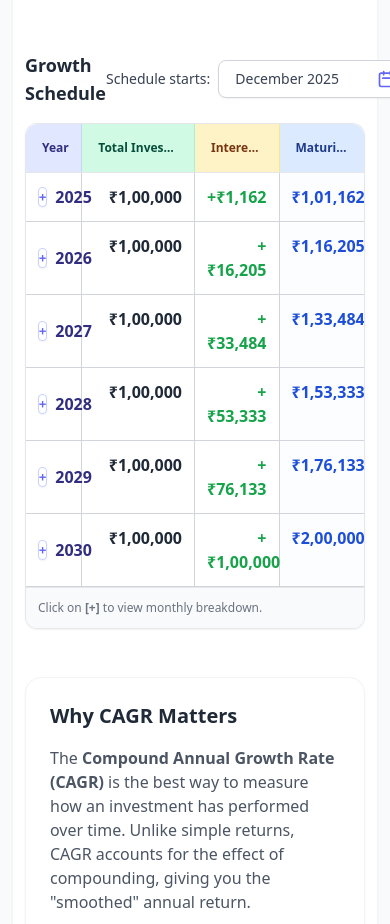
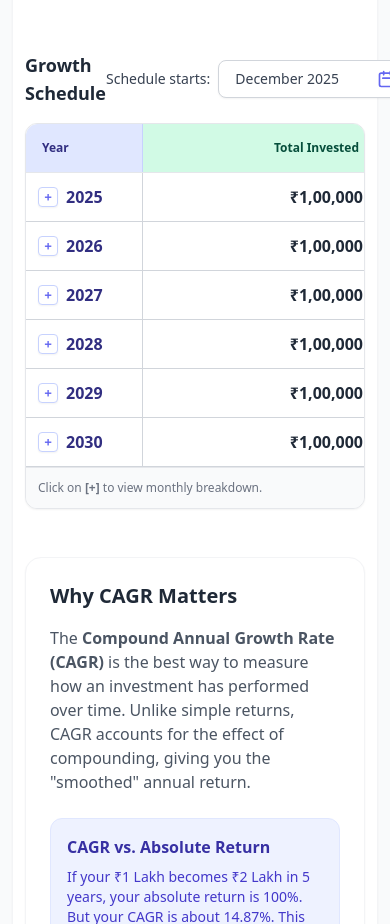
Before and after one commit to soninishank/FinancialCalculator, a React (Create React App) app: page /calculators/cagr-calculator in a window 390 px wide. Shown: the part 2420-3344 px from the top of the page. Built offline with nearby package versions, Linux system fonts and the light colour scheme; the HTML template or start-up script is replaced by a standard one.

Commit message:
Improved padding

```diff
--- a/src/components/common/CollapsibleAmortizationTable.js
+++ b/src/components/common/CollapsibleAmortizationTable.js
@@ -25,7 +25,7 @@ export default function CollapsibleAmortizationTable({ yearlyData, monthlyData,
             <div className="overflow-auto max-h-[600px] w-full">
                 <div className="min-w-[900px]">
                     {/* TABLE HEADER - Inside scroll container to keep alignment */}
-                    <div className="grid grid-cols-12 bg-slate-900 border-b border-slate-300 text-[10px] sm:text-xs font-black uppercase tracking-widest text-center items-stretch">
+                    <div className="grid grid-cols-12 bg-slate-900 border-b border-slate-300 text-xs sm:text-sm font-black uppercase tracking-widest text-center items-stretch">
                         <div className="col-span-1 p-3 flex items-center justify-center bg-slate-800 text-slate-100 border-r border-slate-700">Year</div>
 
                         <div className="col-span-2 p-3 flex items-center justify-center bg-[#8DB63F] text-white border-r border-white/20 leading-tight">
@@ -48,7 +48,7 @@ export default function CollapsibleAmortizationTable({ yearlyData, monthlyData,
                             Balance
                         </div>
 
-                        <div className="col-span-1 p-3 flex items-center justify-center bg-slate-800 text-slate-100 leading-tight text-[9px] sm:text-[10px]">
+                        <div className="col-span-1 p-3 flex items-center justify-center bg-slate-800 text-slate-100 leading-tight text-[10px] sm:text-xs">
                             Paid %
                         </div>
                     </div>
@@ -77,7 +77,7 @@ export default function CollapsibleAmortizationTable({ yearlyData, monthlyData,
                                         <button className="mr-2 w-5 h-5 flex items-center justify-center rounded border-2 border-indigo-400 bg-white text-indigo-700 text-sm font-black group-hover:bg-indigo-600 group-hover:text-white transition-all shadow-md">
                                             {isExpanded ? '−' : '+'}
                                         </button>
-                                        <span className="text-[10px] sm:text-xs tracking-tighter">
+                                        <span className="text-xs sm:text-sm tracking-tighter">
                                             {yearRow.label ? String(yearRow.label).replace('FY ', '') : String(yearRow.year).slice(2)}
                                         </span>
                                     </div>
@@ -102,7 +102,7 @@ export default function CollapsibleAmortizationTable({ yearlyData, monthlyData,
                                         {moneyFormat(yearRow.closingBalance, currency)}
                                     </div>
 
-                                    <div className="col-span-1 p-4 text-center text-[10px] sm:text-xs font-black text-slate-600">
+                                    <div className="col-span-1 p-4 text-center text-xs sm:text-sm font-black text-slate-600">
                                         {(yearRow.totalPaidPercent || 0).toFixed(0)}%
                                     </div>
                                 </div>
@@ -115,9 +115,9 @@ export default function CollapsibleAmortizationTable({ yearlyData, monthlyData,
                                     const mTotalABC = monthRow.totalOwnershipCost || (mPrinA + mIntB + mExpC);
 
                                     return (
-                                        <div key={`${yearRow.year}-${idx}`} className="grid grid-cols-12 border-b border-slate-200 bg-white text-[10px] sm:text-xs animate-fade-in-down items-center">
+                                        <div key={`${yearRow.year}-${idx}`} className="grid grid-cols-12 border-b border-slate-200 bg-white text-xs sm:text-sm animate-fade-in-down items-center">
                                             <div className="col-span-1 p-2 text-center text-slate-500 font-black border-r border-slate-100 flex items-center justify-center">
-                                                <span className="text-[9px] font-black text-indigo-600">{String(monthRow.monthName).toUpperCase()}</span>
+                                                <span className="text-[10px] font-black text-indigo-600">{String(monthRow.monthName).toUpperCase()}</span>
                                             </div>
 
                                             <div className="col-span-2 p-2 text-right text-slate-900 font-bold border-r border-slate-100">
--- a/src/components/common/CollapsibleInvestmentTable.js
+++ b/src/components/common/CollapsibleInvestmentTable.js
@@ -18,16 +18,17 @@ export default function CollapsibleInvestmentTable({ yearlyData, monthlyData, cu
 
     return (
         <div className="bg-white rounded-xl shadow-sm border border-gray-200 overflow-hidden">
-            {/* TABLE HEADER */}
-            <div className="grid grid-cols-12 bg-gray-100 border-b border-gray-200 text-xs sm:text-sm font-bold text-gray-700">
+            {/* TABLE BODY CONTAINER WITH HORIZONTAL SCROLL */}
+            <div className="overflow-auto max-h-[500px] w-full">
+                <div className="min-w-[700px]">
+                    {/* TABLE HEADER - Inside scroll container for alignment */}
+                    <div className="grid grid-cols-12 bg-gray-100 border-b border-gray-200 text-xs sm:text-sm font-bold text-gray-700 items-stretch">
                         <div className="col-span-2 p-4 flex items-center bg-indigo-100 text-indigo-900 border-r border-indigo-200 rounded-tl-xl truncate">Year</div>
                         <div className="col-span-4 p-4 text-right bg-emerald-100 text-emerald-900 border-r border-emerald-200 truncate">Total Invested</div>
                         <div className="col-span-3 p-4 text-right bg-amber-100 text-amber-900 border-r border-amber-200 truncate">Interest Earned</div>
                         <div className="col-span-3 p-4 text-right bg-blue-100 text-blue-900 rounded-tr-xl truncate">Maturity Value</div>
                     </div>
 
-            {/* TABLE BODY */}
-            <div className="overflow-auto max-h-[500px]">
                     {yearlyData.map((yearRow) => {
                         const isExpanded = expandedYears[yearRow.year];
                         const months = getMonthsForYear(yearRow.year);
@@ -81,6 +82,7 @@ export default function CollapsibleInvestmentTable({ yearlyData, monthlyData, cu
                         );
                     })}
                 </div>
+            </div>
 
             {/* FOOTER */}
             <div className="bg-gray-50 p-3 text-xs text-gray-500 border-t border-gray-200 flex flex-col">
--- a/src/components/common/ResultsTable.js
+++ b/src/components/common/ResultsTable.js
@@ -31,7 +31,7 @@ export default function ResultsTable({ data, currency, onExport, columns, title
 
       {/* Scrollable Table Container */}
       <div className="overflow-auto flex-grow max-h-[400px]">
-        <table className="w-full text-left border-collapse">
+        <table className="w-full text-left border-collapse min-w-max">
           <thead className="bg-white sticky top-0 z-10 shadow-sm">
             <tr>
               {displayColumns.map((col, idx) => {
```
Lines whose indentation alone changed are shown as unchanged.
